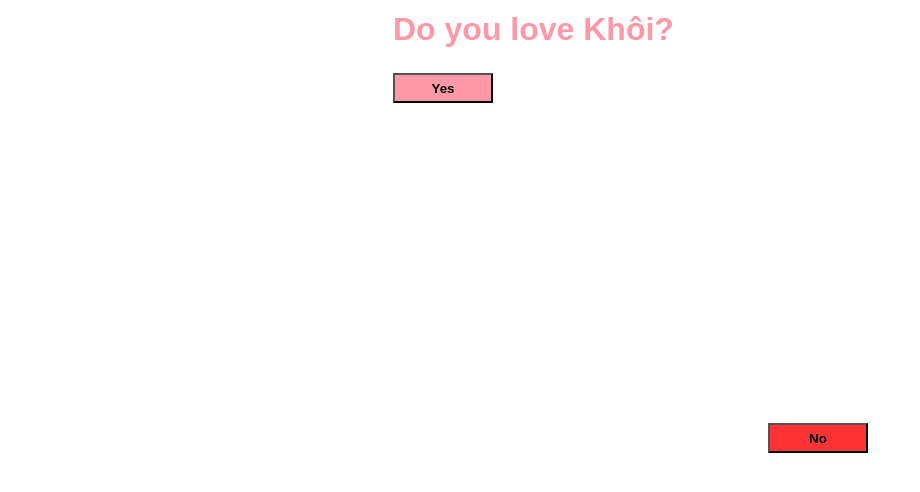
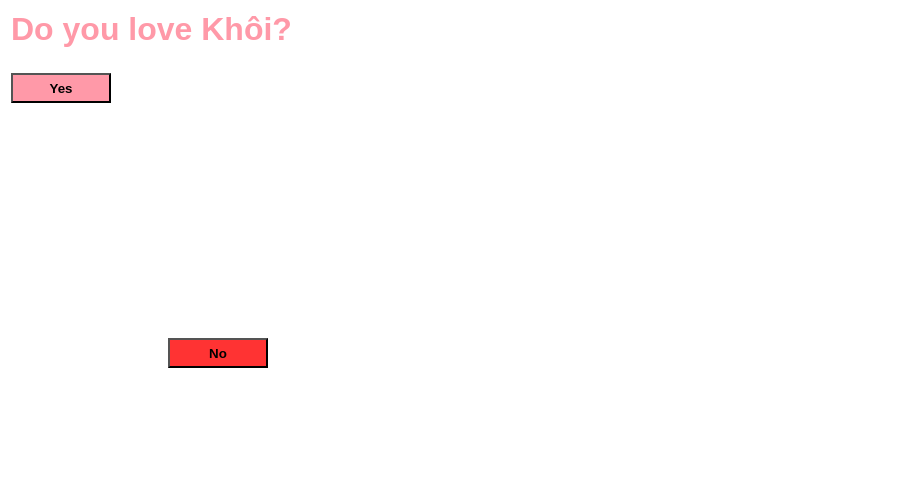
Before and after one commit to khoitran99/doyoulovekhoi, a plain HTML site: page index.html in a window 1280 px wide. Both pictures are taken after a click on the button "No". Shown: the whole page, without its empty margins (0-920 px from the left). Drawn offline with Linux system fonts and the light colour scheme.

Commit message:
forth commit

```diff
--- a/app.js
+++ b/app.js
@@ -2,8 +2,8 @@ var b = document.getElementById("no");
 b.addEventListener("click",change);
 function change()
 {
-    var i = + Math.floor(Math.random()*300)+600;
-    var j = Math.floor(Math.random()*500)+1;
+    var i = + Math.floor(Math.random()*300);
+    var j = Math.floor(Math.random()*400)+1;
     b.style.left = i+"px";
     b.style.top = j+"px";
 }
--- a/style.css
+++ b/style.css
@@ -9,8 +9,7 @@ button {
 .container {
   width: 500px;
   height: 500px;
-  margin-left: auto;
-  margin-right: auto;
+
 }
 table tr td {
   text-align: center;
```
